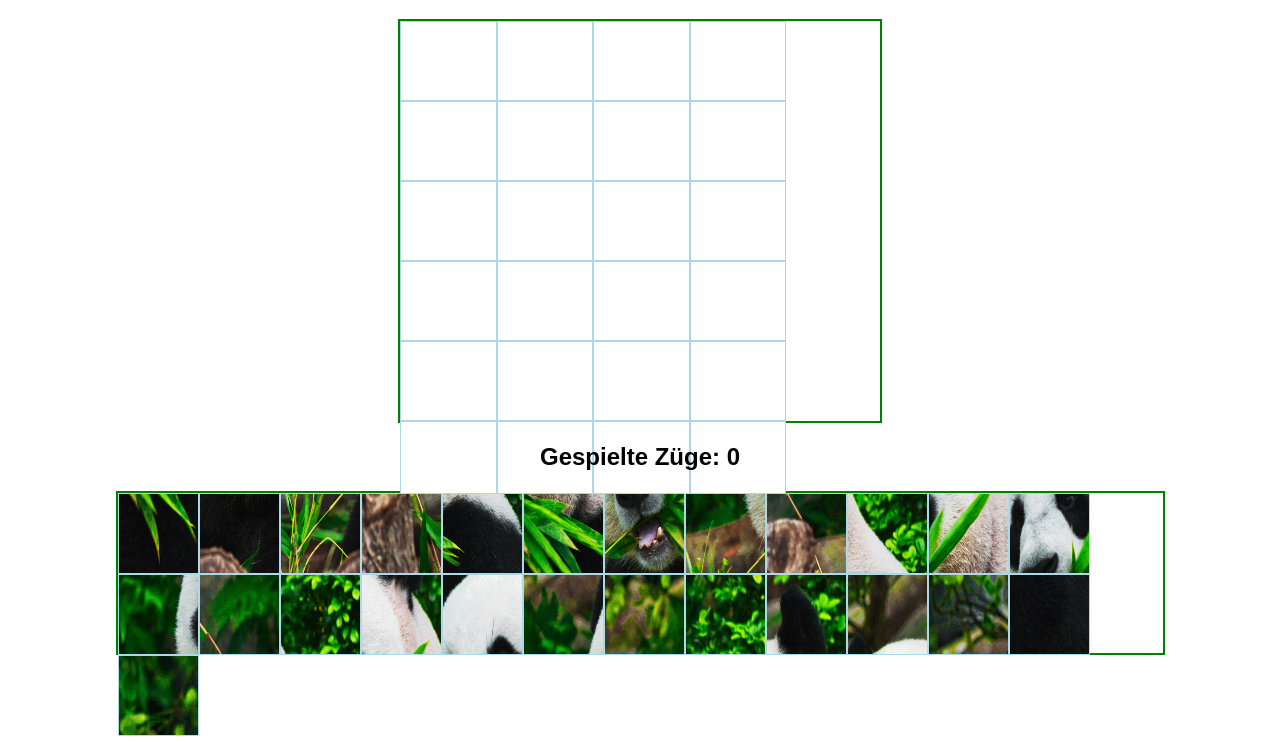
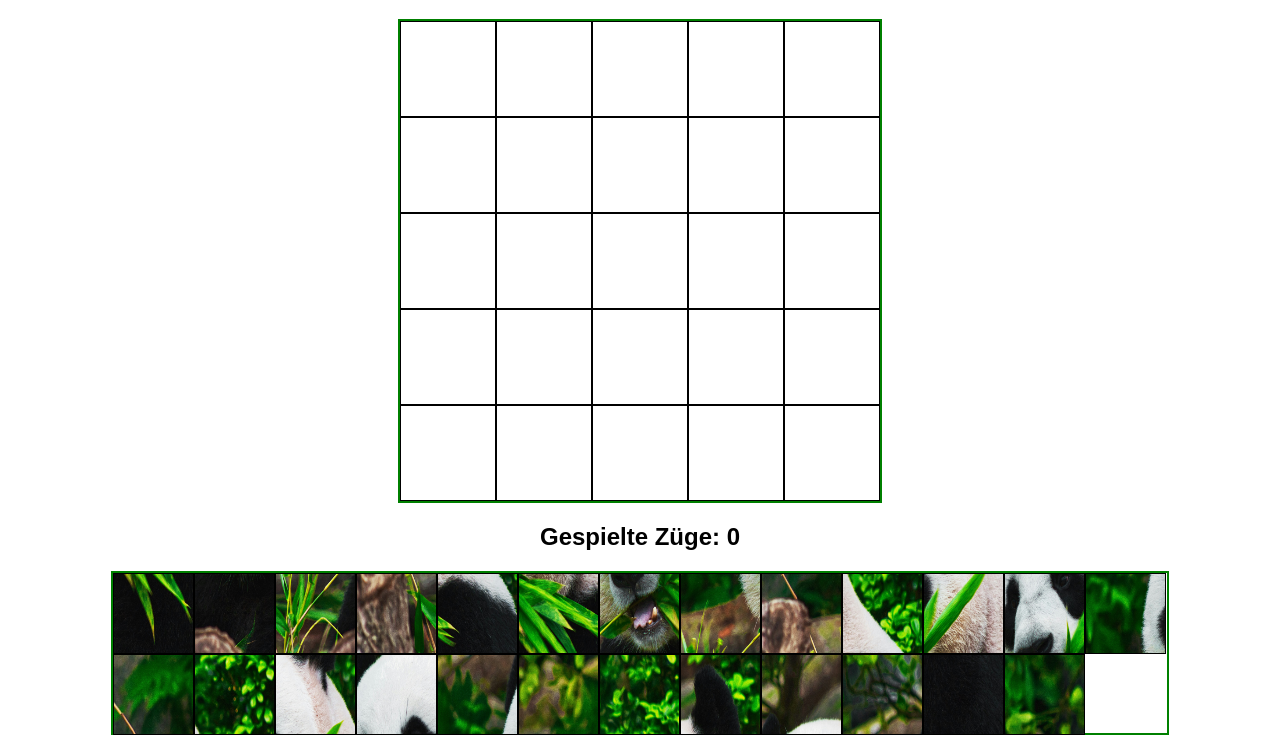
Before and after one commit to AxelH97/Abschlussprojekt-JavaScript-Puzzle, a plain HTML site: page index.html in a window 1280 px wide. Shown: the part 61-804 px from the top of the page. Drawn offline with Linux system fonts and the light colour scheme.

Commit message:
grundgerüst updatet

```diff
--- a/index.css
+++ b/index.css
@@ -4,8 +4,8 @@ body {
 }
 
 #board {
-  width: 480px;
-  height: 400px;
+  width: 30rem;
+  height: 30rem;
   border: 2px solid green;
 
   margin: 0 auto;
@@ -14,14 +14,14 @@ body {
 }
 
 #board img {
-  width: 94.6px;
-  height: 78px;
-  border: 0.5px solid lightblue;
+  width: 5.87rem;
+  height: 5.87rem;
+  border: 0.5px solid black;
 }
 
 #pieces {
-  width: 1045px;
-  height: 160px;
+  width: 65.9rem;
+  height: 10rem;
   border: 2px solid green;
 
   margin: 0 auto;
@@ -32,5 +32,10 @@ body {
 #pieces img {
   width: 79px;
   height: 79px;
-  border: 0.5px solid lightblue;
+  border: 0.5px solid black;
 }
+
+#reloadButton {
+  margin-top: 20px;
+  border: 2px solid green;
+}
```
